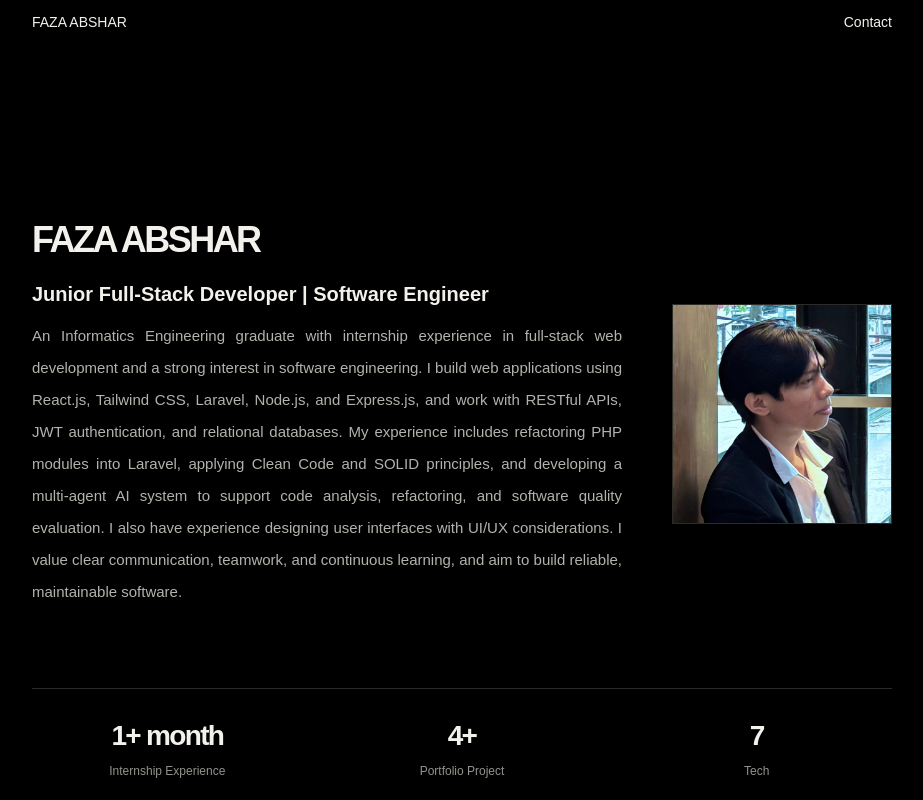
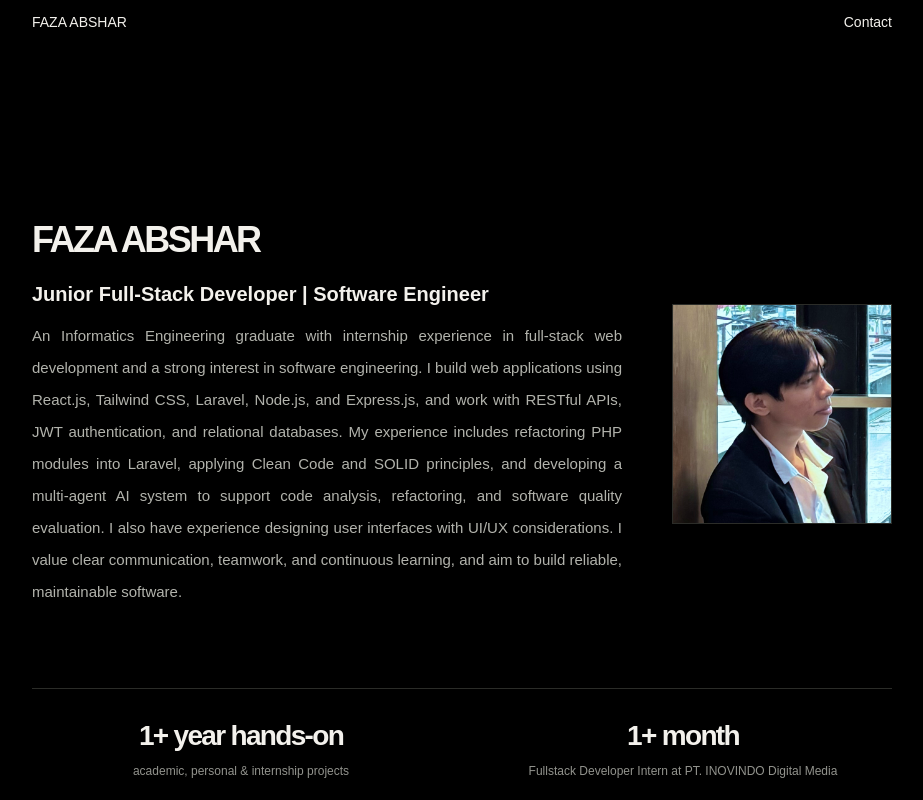
Before and after one commit to fazabsharcontact/PORTFOLIO, a React (Vite) app: page / in a window 1280 px wide. Shown: the top 800 px of the page, without its empty margins (178-1101 px from the left). Built offline with nearby package versions, Linux system fonts and the light colour scheme.

Commit message:
update profil

```diff
--- a/src/App.jsx
+++ b/src/App.jsx
@@ -37,7 +37,7 @@ function App() {
         </div>
 
         <div
-          className="grid grid-cols-3 justify-items-center text-center gap-3 border-y border-[#2b2c28] py-7 sm:gap-6"
+          className="grid grid-cols-2 justify-items-center text-center gap-3 border-y border-[#2b2c28] py-7 sm:gap-6"
           aria-label="Ringkasan"
         >
           <div className="grid content-start gap-2">
@@ -45,7 +45,16 @@ function App() {
               {profile.experience}
             </strong>
             <span className="text-xs leading-relaxed text-[#92938d]">
-              Internship Experience
+              academic, personal & internship projects
+            </span>
+          </div>
+
+          <div className="grid content-start gap-2">
+            <strong className="text-2xl tracking-[-0.06em] sm:text-[28px]">
+              {profile.workExperience}
+            </strong>
+            <span className="text-xs leading-relaxed text-[#92938d]">
+              Fullstack Developer Intern at PT. INOVINDO Digital Media
             </span>
           </div>
 
--- a/src/assets/data/portfolio.js
+++ b/src/assets/data/portfolio.js
@@ -4,7 +4,8 @@ export const profile = {
   location: "Indonesia",
   intro:
     "An Informatics Engineering graduate with internship experience in full-stack web development and a strong interest in software engineering. I build web applications using React.js, Tailwind CSS, Laravel, Node.js, and Express.js, and work with RESTful APIs, JWT authentication, and relational databases. My experience includes refactoring PHP modules into Laravel, applying Clean Code and SOLID principles, and developing a multi-agent AI system to support code analysis, refactoring, and software quality evaluation. I also have experience designing user interfaces with UI/UX considerations. I value clear communication, teamwork, and continuous learning, and aim to build reliable, maintainable software.",
-  experience: "1+ month",
+  experience: "1+ year hands-on",
+  workExperience: "1+ month",
   projectsCompleted: "4+",
   technologies: [
     "HTML",
```
